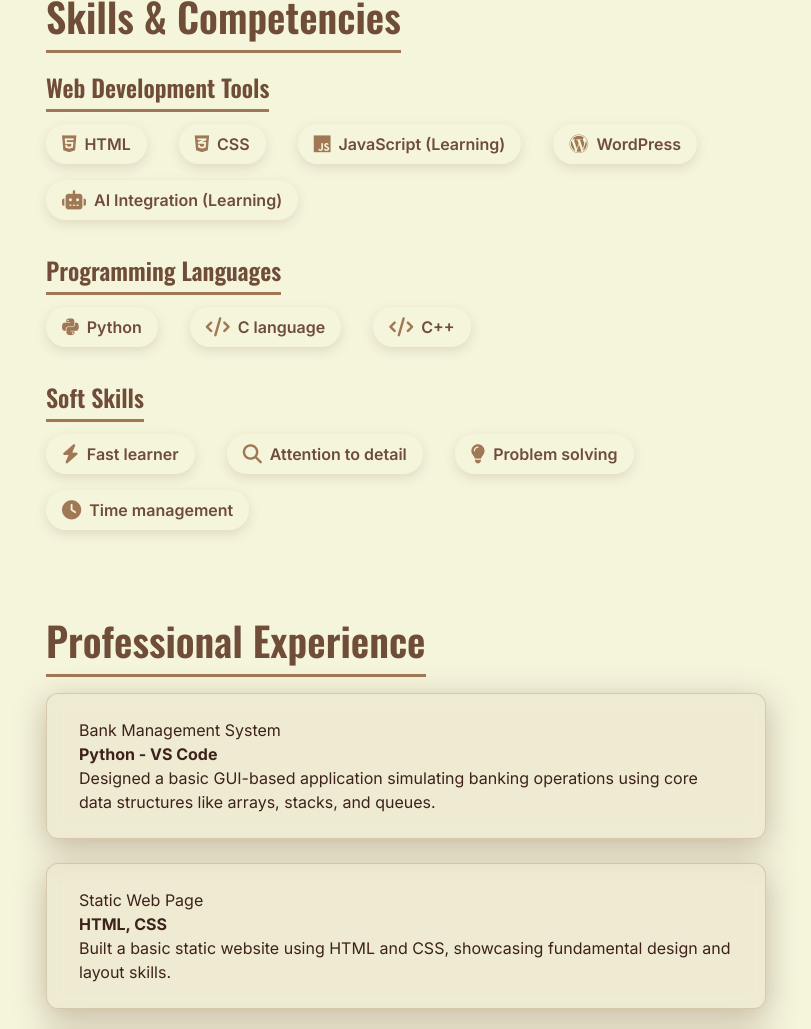
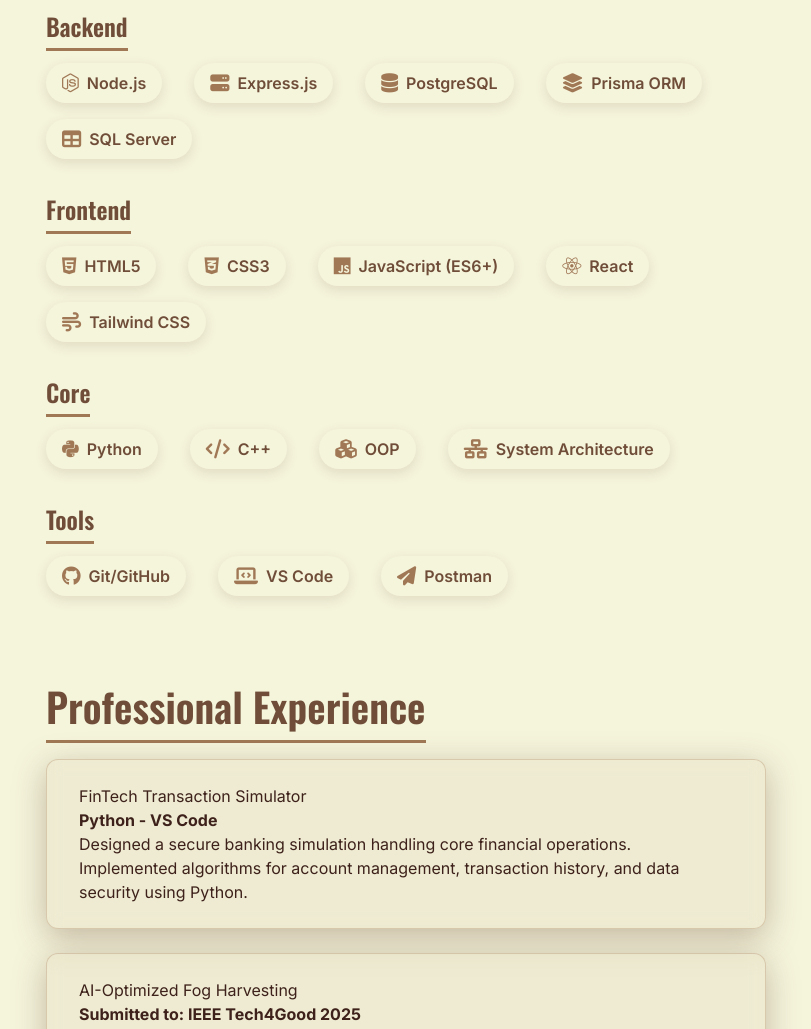
Before and after one commit to MuhammadUzair-dev/Portfolio, a plain HTML site: page index.html in a window 1280 px wide. Shown: the part 1182-2211 px from the top of the page, without its empty margins (234-1045 px from the left). Drawn offline with nearby package versions, Linux system fonts and the light colour scheme; no server answers.

Commit message:
Update index.html

```diff
--- a/index.html
+++ b/index.html
@@ -29,7 +29,7 @@
 <body>
   <header class="animated-gradient-bg text-white p-8 text-center">
     <h1 class="text-5xl font-extrabold mb-2">Muhammad Uzair</h1>
-    <p class="text-xl font-light">Computer Engineering Student | Frontend Developer (HTML, CSS, JS)</p>
+    <p class="text-xl font-light">Custom Web Application Developer | React & Python Specialist</p>
   </header>
 
 <nav class="nav-bar" role="navigation" aria-label="Primary navigation">
@@ -45,40 +45,53 @@
       <img src="codingillustration.png" alt="Illustration of coding" style="width:100%; border-radius: 12px;" />
       <h2 id="about-title" class="section-title abt-me">About Me</h2>
       <p class="section-text">
-        I’m Muhammad Uzair, a passionate and driven Computer Systems Engineering student in my 3rd year at Hamdard University, Karachi, with a strong focus on web development, artificial intelligence, and software engineering. I specialize in frontend development using HTML, CSS, and JavaScript, and I’m actively expanding into full-stack development and AI integration. I have hands-on experience building responsive websites and interactive web applications, along with developing GUI-based tools in Python. With a solid programming foundation in Python, C, and C++, I enjoy solving complex problems, optimizing systems, and using technology to create impactful and meaningful solutions.
+        I am a Full Stack Engineer passionate about building digital products that drive business growth. With a strong foundation in Computer Systems Engineering, I bridge the gap between complex backend architecture and intuitive frontend design.
+
+        Currently, I specialize in building custom e-commerce solutions, SaaS platforms, and integrating AI tools into web applications. I don't just write code; I deliver deployed, market-ready solutions using technologies like Node.js, Express, PostgreSQL, and React.
       </p>
     </section>
 
     <section id="skills" data-aos="fade-up" class="p-6 max-w-3xl mx-auto">
       <h2 id="skills-title" class="section-title skills">Skills & Competencies</h2>
 
-      <div class="skills-category">
-        <h3 class="section-title web-dev-tools">Web Development Tools</h3>
+            <div class="skills-category">
+        <h3 class="section-title">Backend</h3>
         <ul class="skills-list" role="list">
-          <li role="listitem"><i class="fab fa-html5 skill-icon" aria-hidden="true"></i> HTML</li>
-          <li role="listitem"><i class="fab fa-css3-alt skill-icon" aria-hidden="true"></i> CSS</li>
-          <li role="listitem"><i class="fab fa-js skill-icon" aria-hidden="true"></i> JavaScript (Learning)</li>
-          <li role="listitem"><i class="fab fa-wordpress skill-icon" aria-hidden="true"></i> WordPress</li>
-          <li role="listitem"><i class="fas fa-robot skill-icon" aria-hidden="true"></i> AI Integration (Learning)</li>
+          <li role="listitem"><i class="fab fa-node-js skill-icon" aria-hidden="true"></i> Node.js</li>
+          <li role="listitem"><i class="fas fa-server skill-icon" aria-hidden="true"></i> Express.js</li>
+          <li role="listitem"><i class="fas fa-database skill-icon" aria-hidden="true"></i> PostgreSQL</li>
+          <li role="listitem"><i class="fas fa-layer-group skill-icon" aria-hidden="true"></i> Prisma ORM</li>
+          <li role="listitem"><i class="fas fa-table skill-icon" aria-hidden="true"></i> SQL Server</li>
         </ul>
       </div>
 
       <div class="skills-category">
-        <h3 class="section-title prog-langs">Programming Languages</h3>
+        <h3 class="section-title">Frontend</h3>
         <ul class="skills-list" role="list">
-          <li role="listitem"><i class="fab fa-python skill-icon" aria-hidden="true"></i> Python</li>
-          <li role="listitem"><i class="fas fa-code skill-icon" aria-hidden="true"></i> C language</li>
-          <li role="listitem"><i class="fas fa-code skill-icon" aria-hidden="true"></i> C++</li>
+          <li role="listitem"><i class="fab fa-html5 skill-icon" aria-hidden="true"></i> HTML5</li>
+          <li role="listitem"><i class="fab fa-css3-alt skill-icon" aria-hidden="true"></i> CSS3</li>
+          <li role="listitem"><i class="fab fa-js skill-icon" aria-hidden="true"></i> JavaScript (ES6+)</li>
+          <li role="listitem"><i class="fab fa-react skill-icon" aria-hidden="true"></i> React</li>
+          <li role="listitem"><i class="fas fa-wind skill-icon" aria-hidden="true"></i> Tailwind CSS</li>
         </ul>
       </div>
 
       <div class="skills-category">
-        <h3 class="section-title soft-skills">Soft Skills</h3>
+        <h3 class="section-title">Core</h3>
         <ul class="skills-list" role="list">
-          <li role="listitem"><i class="fas fa-bolt skill-icon" aria-hidden="true"></i> Fast learner</li>
-          <li role="listitem"><i class="fas fa-search skill-icon" aria-hidden="true"></i> Attention to detail</li>
-          <li role="listitem"><i class="fas fa-lightbulb skill-icon" aria-hidden="true"></i> Problem solving</li>
-          <li role="listitem"><i class="fas fa-clock skill-icon" aria-hidden="true"></i> Time management</li>
+          <li role="listitem"><i class="fab fa-python skill-icon" aria-hidden="true"></i> Python</li>
+          <li role="listitem"><i class="fas fa-code skill-icon" aria-hidden="true"></i> C++</li>
+          <li role="listitem"><i class="fas fa-cubes skill-icon" aria-hidden="true"></i> OOP</li>
+          <li role="listitem"><i class="fas fa-network-wired skill-icon" aria-hidden="true"></i> System Architecture</li>
+        </ul>
+      </div>
+
+      <div class="skills-category">
+        <h3 class="section-title">Tools</h3>
+        <ul class="skills-list" role="list">
+          <li role="listitem"><i class="fab fa-github skill-icon" aria-hidden="true"></i> Git/GitHub</li>
+          <li role="listitem"><i class="fas fa-laptop-code skill-icon" aria-hidden="true"></i> VS Code</li>
+          <li role="listitem"><i class="fas fa-paper-plane skill-icon" aria-hidden="true"></i> Postman</li>
         </ul>
       </div>
     </section>
@@ -87,15 +100,9 @@
       <h2 id="experience-title" class="section-title pro-exp">Professional Experience</h2>
 
       <article class="glass-card" tabindex="0">
-        <h3>Bank Management System</h3>
+        <h3>FinTech Transaction Simulator</h3>
         <p><strong>Python - VS Code</strong></p>
-        <p>Designed a basic GUI-based application simulating banking operations using core data structures like arrays, stacks, and queues.</p>
-      </article>
-
-      <article class="glass-card" tabindex="0">
-        <h3>Static Web Page</h3>
-        <p><strong>HTML, CSS</strong></p>
-        <p>Built a basic static website using HTML and CSS, showcasing fundamental design and layout skills.</p>
+        <p>Designed a secure banking simulation handling core financial operations. Implemented algorithms for account management, transaction history, and data security using Python.</p>
       </article>
 
       <article class="glass-card" tabindex="0">
@@ -134,7 +141,7 @@
       </a>
     </p>
 
-    <form id="contact-form" class="contact-form" aria-label="Contact form">
+    <form action="https://formspree.io/f/xovlazle" method="Post" id="contact-form" class="contact-form" aria-label="Contact form">
       <label for="name">Name</label>
       <input type="text" id="name" name="name" required placeholder="Your name" />
 
```
